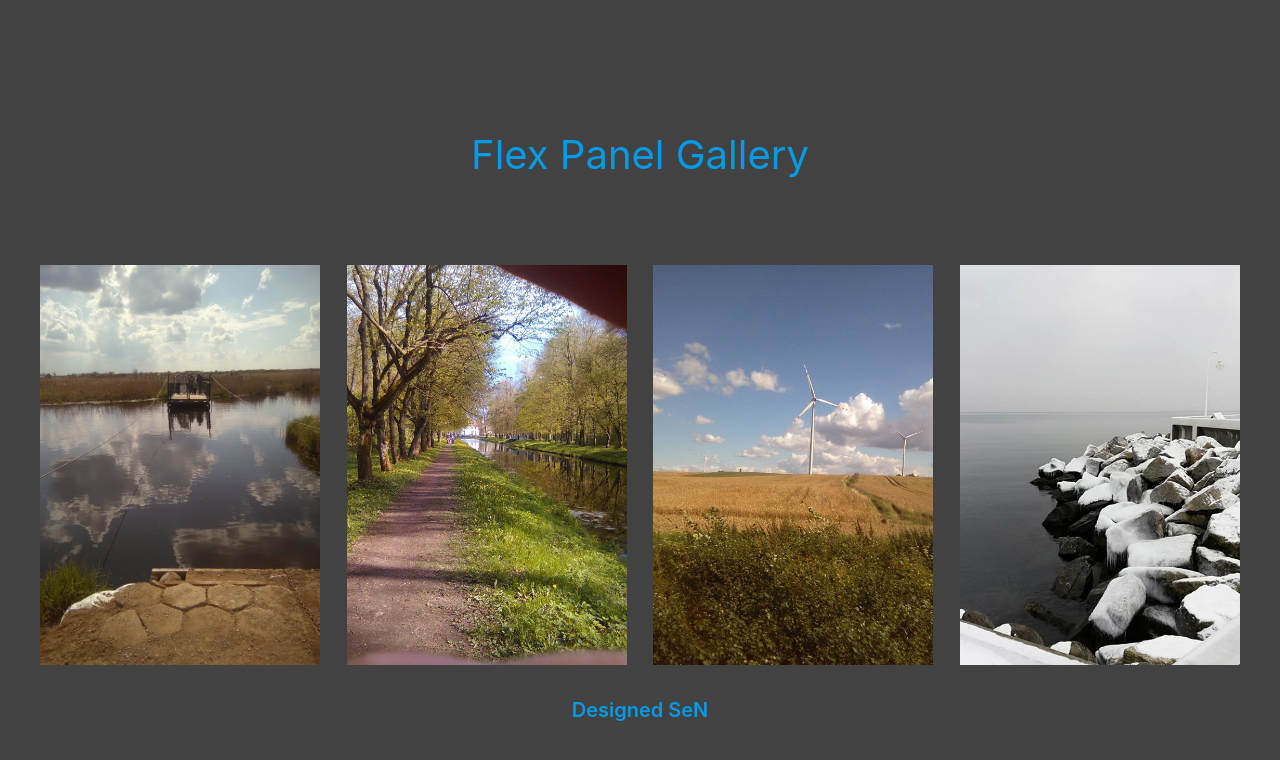
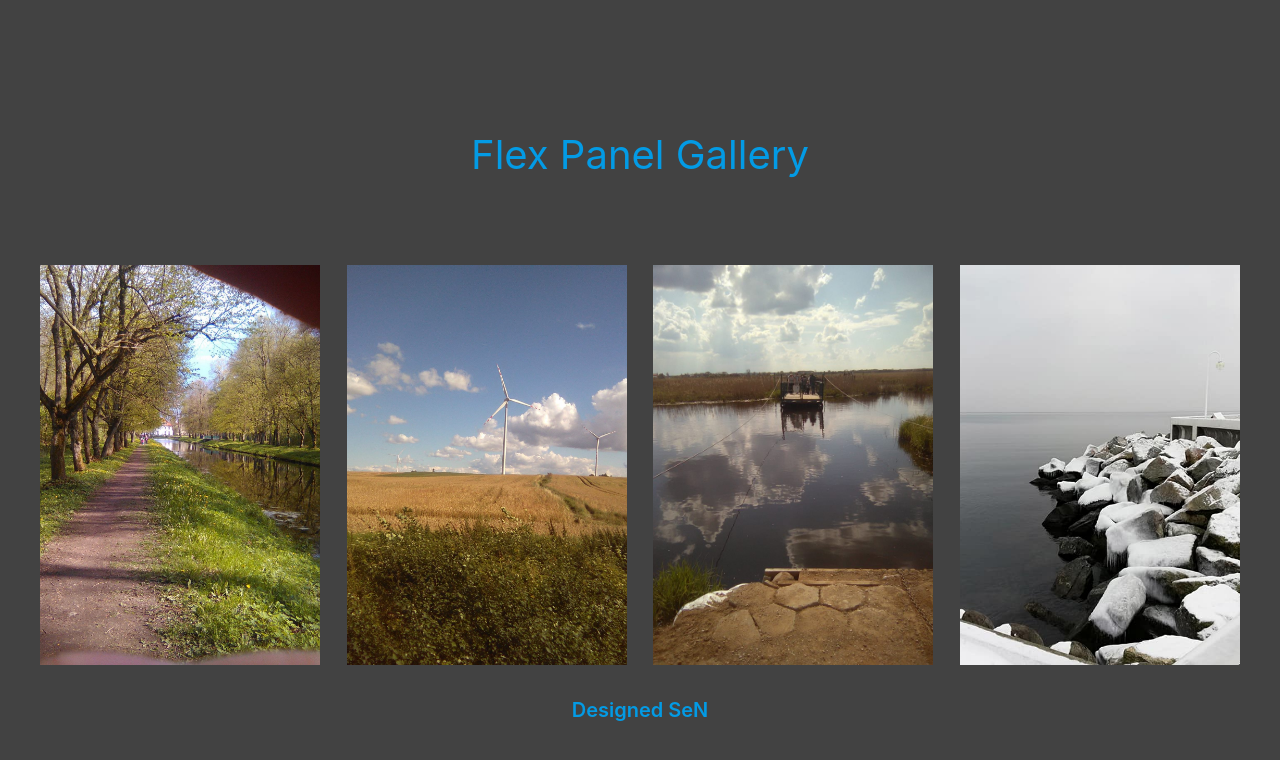
Before and after one commit to Scherlock90/flex-panel-gallery, a React (Create React App) app: page / in a window 1280 px wide. Shown: the top 760 px of the page. Built offline with nearby package versions, Linux system fonts and the light colour scheme.

Commit message:
set images to array and usese to maping

```diff
--- a/src/FlexComponents/Flex-panel-gallery.js
+++ b/src/FlexComponents/Flex-panel-gallery.js
@@ -1,9 +1,5 @@
-import React from 'react';
+import React, {useState} from 'react';
 import './Flex-gallery.css';
-import branicki from './Images/branicki.jpg';
-import roadTorun from './Images/roadTorun.jpg';
-import sliwnoKladki from './Images/sliwnoKladki.jpg';
-import sopotMolo from './Images/sopotMolo.jpg';
 
 const imgStyle = {
   width: '280px',
@@ -12,34 +8,40 @@
 
 const dataImage = [
   {
+    name: 'Branicki Letniskowy Pałac',
     img: 'branicki.jpg'
   },
   {
+    name: 'W drodze do Torunia',
     img: 'roadTorun.jpg'
   },
   {
+    name: 'Kładki w Śliwnie',
     img: 'sliwnoKladki.jpg'
   },
   {
+    name: 'Sopockie Molo',
     img: 'sopotMolo.jpg'
   }
 ]
 
 export default function FlexPanelGallery () {
+    const [imagesToGallery, setImagesToGallery] = useState(dataImage);
+
   return (
     <div className="container">
-      <div className="box">
-          <img style={imgStyle} src={sliwnoKladki} />
-      </div>
-      <div className="box">
-          <img  style={imgStyle}src={branicki} />
-      </div>
-      <div className="box">
-          <img  style={imgStyle}src={roadTorun} />
-      </div>
-      <div className="box">
-          <img style={imgStyle} src={sopotMolo} />
-      </div>
+      {imagesToGallery.map((img, i)=> (
+        <ImageThumb img={img.img} key={i} />
+      ))}
     </div>
   )
 }
+
+const ImageThumb = (props) => (
+  <div>
+    <div className="box">
+      <img src={require('./Images/' + props.img)} alt={props.name} />
+    </div>
+    <h3 className="thumbTitle">{props.name}</h3>
+  </div>
+);
```
